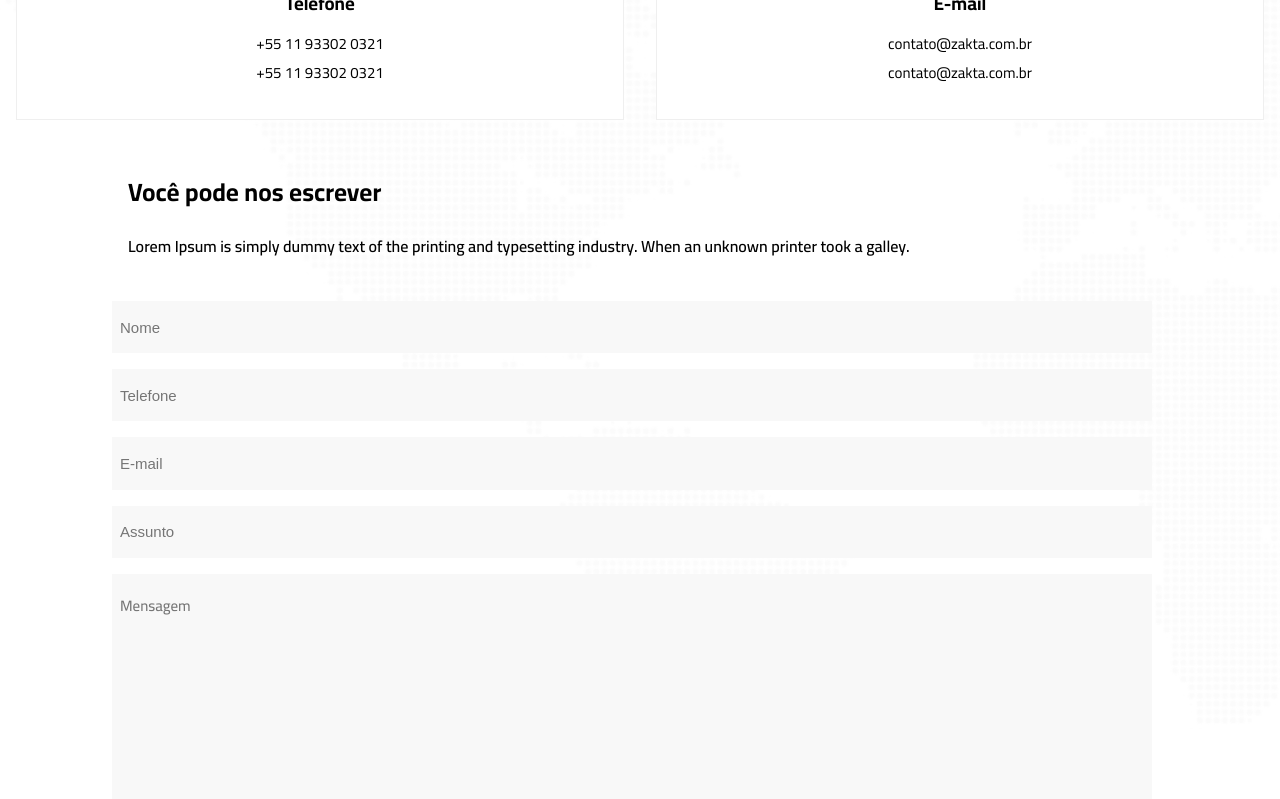
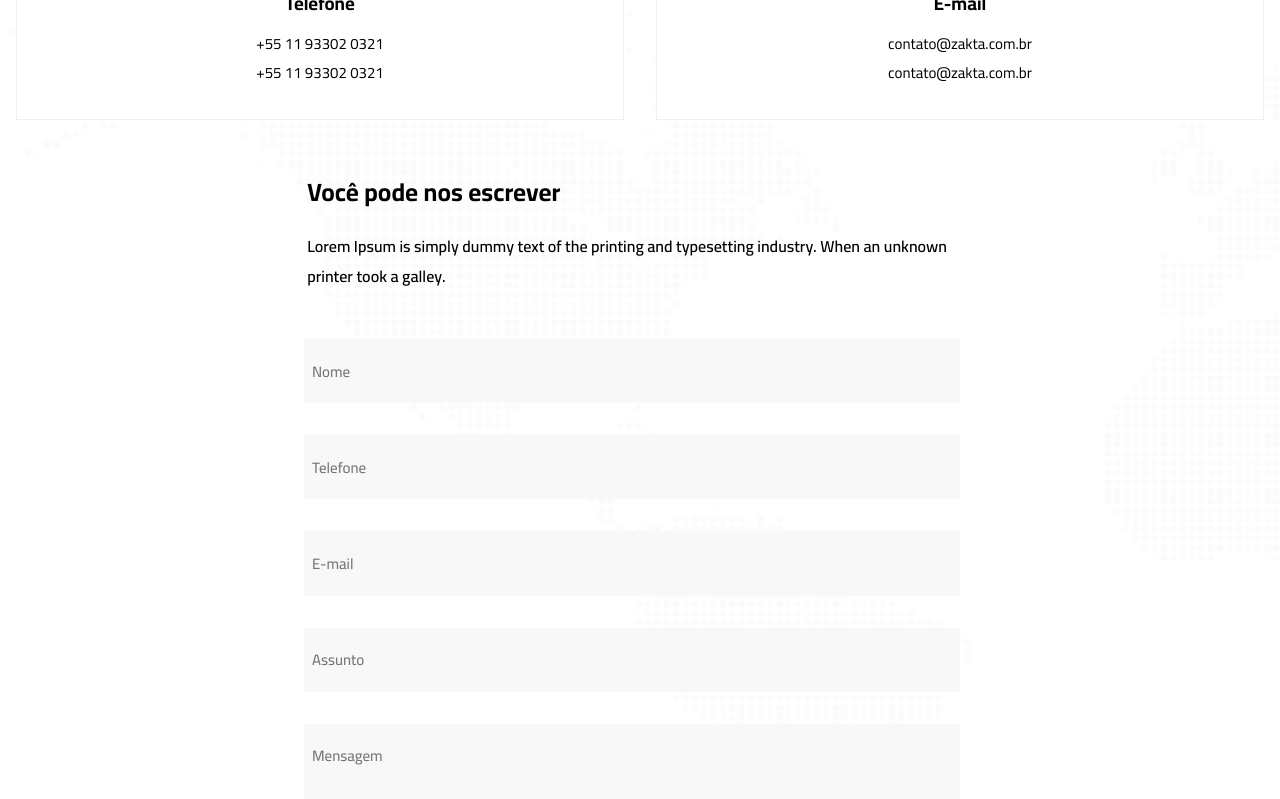
Before and after one commit to zakta/site, a Next.js app: page / in a window 1280 px wide. Shown: the part 2000-2799 px from the top of the page. Built offline with nearby package versions, Linux system fonts and the light colour scheme.

Commit message:
Fix spacing and position on contact's section

```diff
--- a/components/Contact/style.js
+++ b/components/Contact/style.js
@@ -5,6 +5,7 @@ export const Container = styled.section`
   background-image: url("18_img.6703f879.png");
   background-repeat: no-repeat;
   background-size: cover;
+  min-width: 320px;
 
   article {
     display: flex;
@@ -62,6 +63,10 @@ export const ContactInfo = styled.div`
   text-align: left;
   margin: 0 auto;
 
+  @media (min-width: 768px){
+    width: 52%;
+  }
+
   h4{
     margin: 1rem 0;
     font-size: 25px;
--- a/components/Form/styles.js
+++ b/components/Form/styles.js
@@ -10,6 +10,10 @@ export const Form = styled.form`
     align-items: flex-end;
   }
 
+  @media (min-width: 768px){
+    width: 50%;
+  }
+
   textarea {
     border: none;
     background: #f8f8f8;
@@ -20,7 +24,7 @@ export const Form = styled.form`
     height: 200px;
     padding: 1.1rem .5rem;
     width: 100%;
-    margin-top: .5rem;
+    margin-top: 1rem;
 
     :focus{
     background: white;
@@ -38,6 +42,7 @@ export const Form = styled.form`
     width: 50%;
     text-transform: uppercase;
 
+
     :hover {
       background: linear-gradient(
         270deg,
@@ -54,9 +59,10 @@ export const InputForm = styled.input`
   background: #f8f8f8;
   border-radius: none;
   font-size: 15px;
+  font-family: Cairo, sans-serif;
   font-weight: 500;
   padding: 1.1rem .5rem;
-  margin: 0.5rem 0;
+  margin: 1rem 0;
   width: 100%;
 
   :focus{
```
